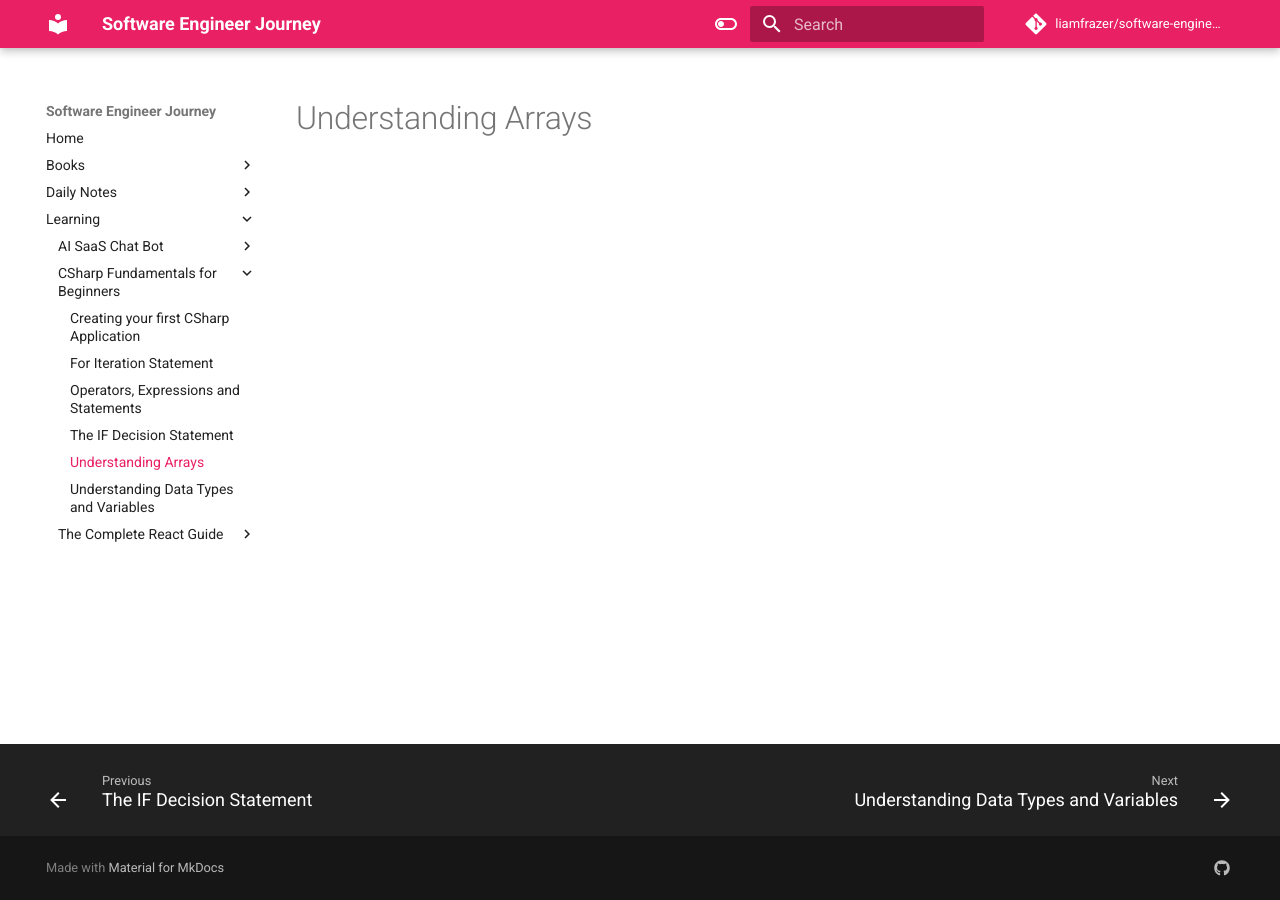
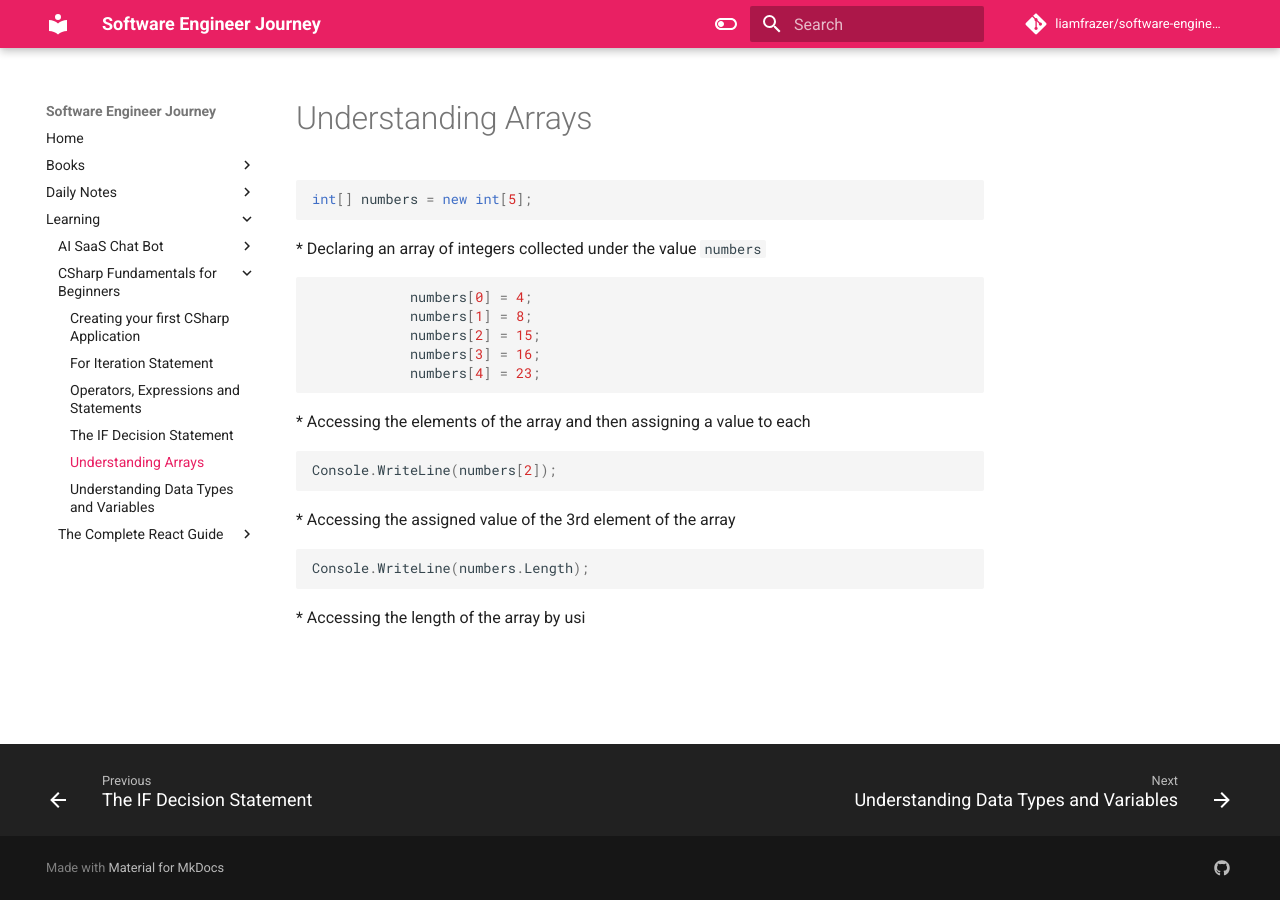
Before and after one commit to liamfrazer/software-engineer-journey, an MkDocs documentation site: the page built from docs/Learning/CSharp Fundamentals for Beginners/Understanding Arrays.md, in a window 1280 px wide. Built offline with MkDocs 1.6.1 and Material for MkDocs 9.7.7, drawn with Linux system fonts in a browser that asks for light colours; comment, search, counter and statistics services are not loaded.

Commit message:
vault backup: 2024-01-06 11:13:36

````diff
--- a/docs/Learning/CSharp Fundamentals for Beginners/Understanding Arrays.md
+++ b/docs/Learning/CSharp Fundamentals for Beginners/Understanding Arrays.md
@@ -3,3 +3,26 @@ tags:
   - csharp
 ---
 # Understanding Arrays
+```c#
+int[] numbers = new int[5];
+```
+* Declaring an array of integers collected under the value `numbers`
+
+```c#
+            numbers[0] = 4;
+            numbers[1] = 8;
+            numbers[2] = 15;
+            numbers[3] = 16;
+            numbers[4] = 23;
+```
+* Accessing the elements of the array and then assigning a value to each
+
+```c#
+Console.WriteLine(numbers[2]);
+```
+* Accessing the assigned value of the 3rd element of the array
+
+```c#
+Console.WriteLine(numbers.Length);
+```
+* Accessing the length of the array by usi
````
